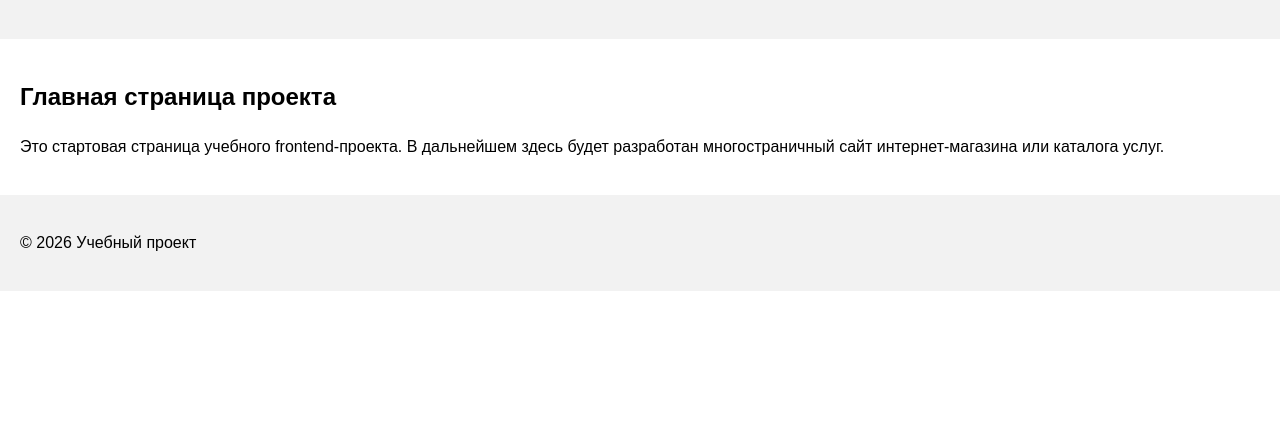
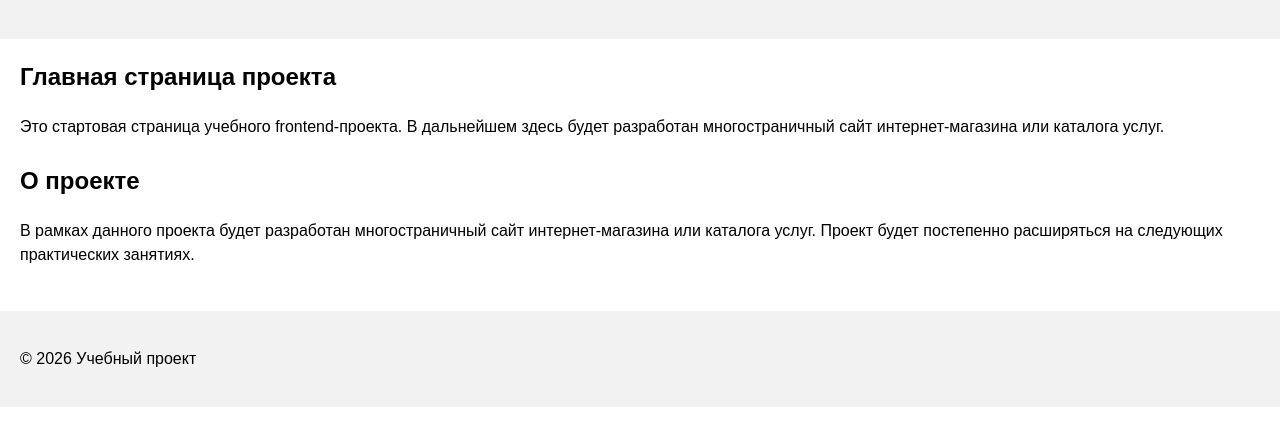
Before and after one commit to ga4r/kr1-html-css-shop, a plain HTML site: page index.html in a window 1280 px wide. Shown: the part 92-538 px from the top of the page. Drawn offline with Linux system fonts and the light colour scheme.

Commit message:
feat: add project description section

```diff
--- a/css/style.css
+++ b/css/style.css
@@ -17,3 +17,11 @@ header {
 footer {
   background-color: #f2f2f2;
 }
+
+section {
+  margin-bottom: 24px;
+}
+
+section h2 {
+  margin-top: 0;
+}
--- a/index.html
+++ b/index.html
@@ -20,6 +20,15 @@
         интернет-магазина или каталога услуг.
       </p>
     </section>
+    <section>
+  <h2>О проекте</h2>
+  <p>
+    В рамках данного проекта будет разработан многостраничный сайт
+    интернет-магазина или каталога услуг. Проект будет постепенно
+    расширяться на следующих практических занятиях.
+  </p>
+</section>
+
   </main>
 
   <footer>
```
